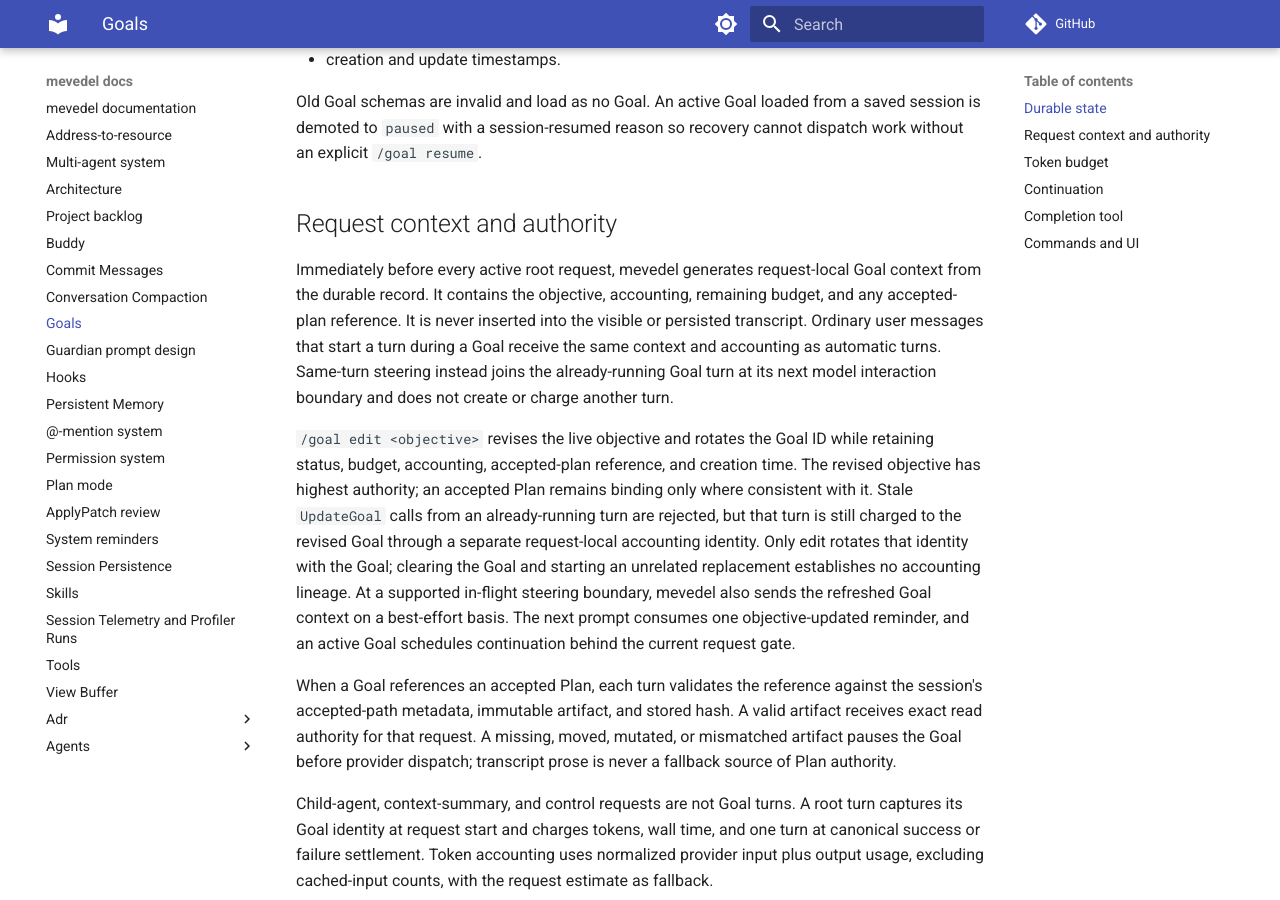
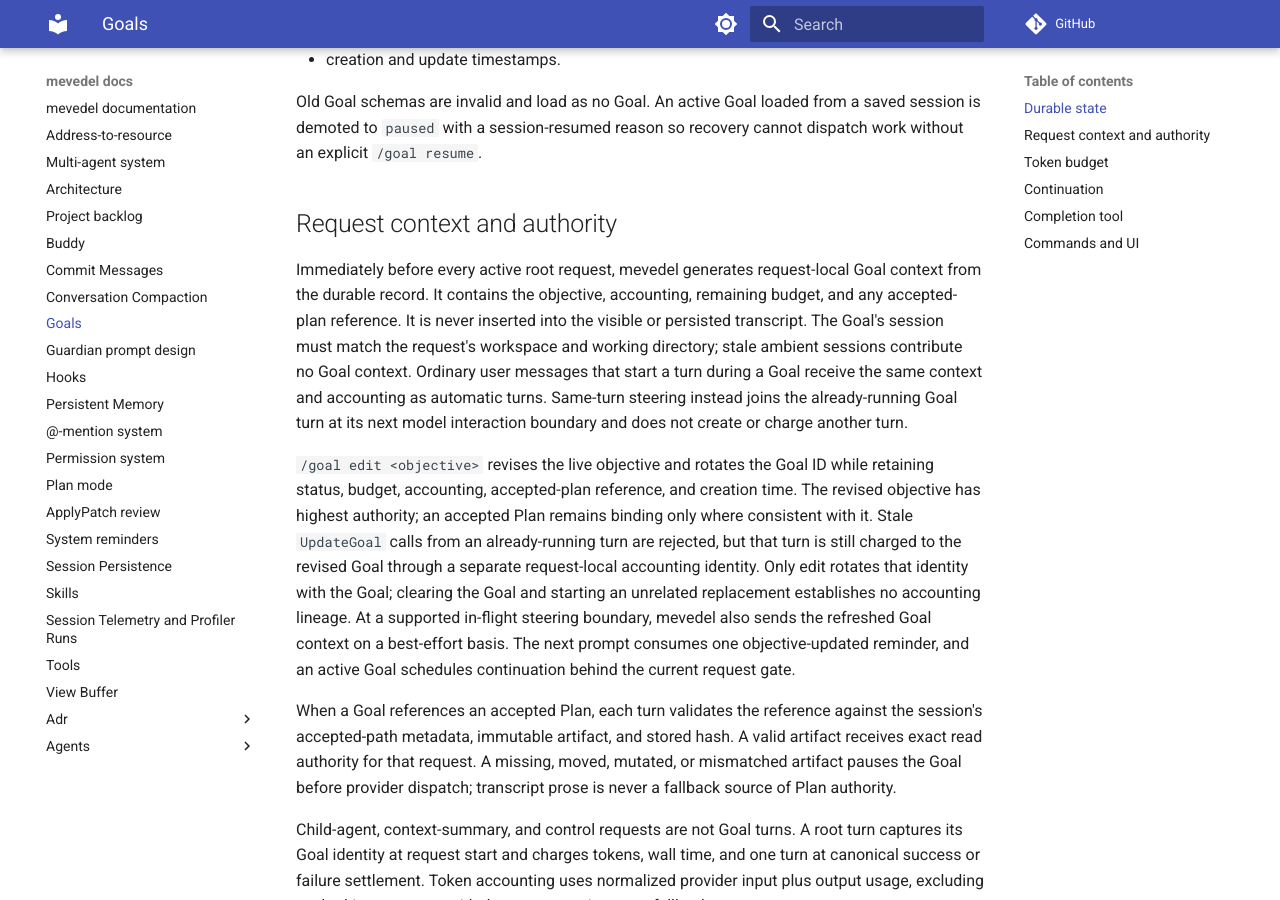
Before and after one commit to FrauH0lle/mevedel, an MkDocs documentation site: the page built from docs/goals.md, in a window 1280 px wide and 900 px high, scrolled down 476 px. Built offline with MkDocs 1.6.1 and Material for MkDocs 9.7.7, drawn with Linux system fonts in a browser that asks for light colours; comment, search, counter and statistics services are not loaded.

```diff
--- a/docs/goals.md
+++ b/docs/goals.md
@@ -25,10 +25,12 @@ cannot dispatch work without an explicit `/goal resume`.
 Immediately before every active root request, mevedel generates request-local
 Goal context from the durable record. It contains the objective, accounting,
 remaining budget, and any accepted-plan reference. It is never inserted into
-the visible or persisted transcript. Ordinary user messages that start a turn
-during a Goal receive the same context and accounting as automatic turns.
-Same-turn steering instead joins the already-running Goal turn at its next
-model interaction boundary and does not create or charge another turn.
+the visible or persisted transcript. The Goal's session must match the
+request's workspace and working directory; stale ambient sessions contribute
+no Goal context. Ordinary user messages that start a turn during a Goal receive
+the same context and accounting as automatic turns. Same-turn steering instead
+joins the already-running Goal turn at its next model interaction boundary and
+does not create or charge another turn.
 
 `/goal edit <objective>` revises the live objective and rotates the Goal ID
 while retaining status, budget, accounting, accepted-plan reference, and
```
Also changed, not shown: docs/sessions.md (+4 -0 lines), 7 other files.
